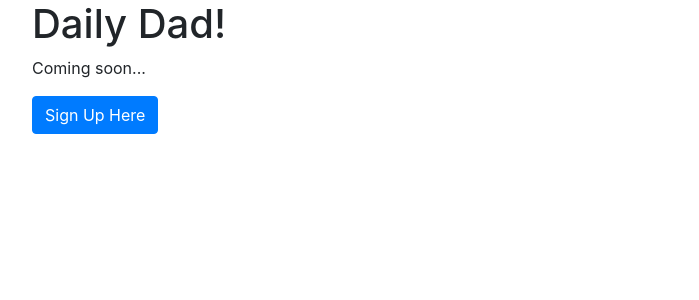
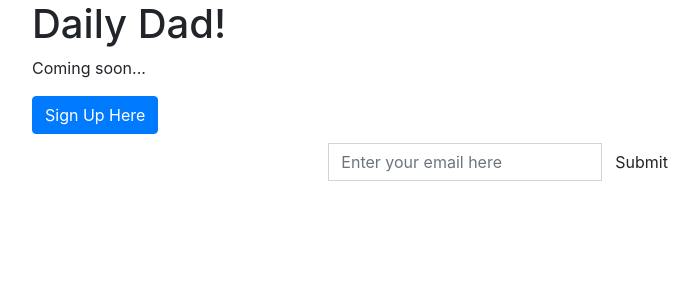
Before and after one commit to BK610/my-books, a React (Create React App) app: page / in a window 1280 px wide. Shown: the top 300 px of the page, without its empty margins (53-752 px from the left). Built offline with nearby package versions, Linux system fonts and the light colour scheme.

Commit message:
Played with styles. Added signup input

```diff
--- a/src/components/Home/Home.js
+++ b/src/components/Home/Home.js
@@ -15,6 +15,20 @@ export default function Home(props) {
                     Sign Up Here
                 </Button>
             </a>
+
+            <form className="form-inline validate"
+                  action="http://eepurl.com/gwGhkT"
+                  method="post" id="mc-embedded-subscribe-form" name="mc-embedded-subscribe-form" target="_blank"
+                  noValidate>
+                <p className="self-align-center pt-3 ml-5" style={{color:"#ffffff"}}>Sign up for our newsletter!</p>
+                <input className="form-control ml-5 email rounded-0" id="mce-EMAIL" type="email"
+                       placeholder="Enter your email here" value="" name="EMAIL" required=""/>
+                    <div className="clear">
+                        <button id="mc-embedded-subscribe" className="btn subscribe rounded-0" type="submit"
+                                value="Subscribe" name="subscribe">Submit
+                        </button>
+                    </div>
+            </form>
         </div>
     )
 }
--- a/src/components/Home/index.js
+++ b/src/components/Home/index.js
@@ -4,11 +4,18 @@ import Home from "./Home";
 export default class HomeContainer extends React.Component {
     constructor(props) {
         super(props);
+
+        handleSignupInput: this.handleSignupInput.bind(this);
+    }
+
+    //TODO: Very broken. actually implement
+    handleSignupInput() {
+        console.log("editing input");
     }
 
     render() {
         const handlers = {
-
+            handleSignupInput: this.handleSignupInput
         };
 
         return <Home/>;
```
Also changed, not shown: src/components/Home/styles.js (line endings or trailing spaces).
